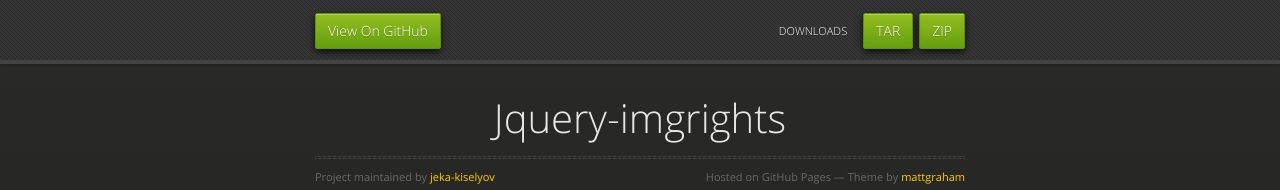
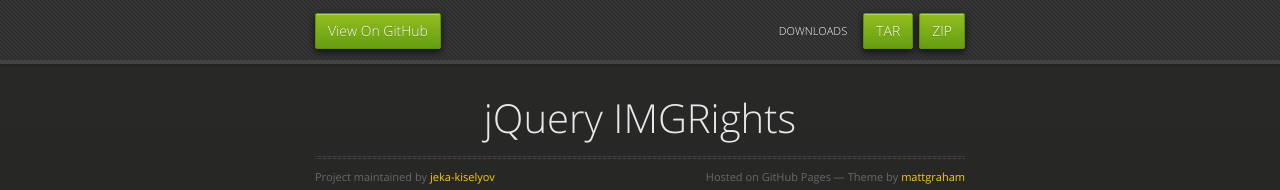
Before and after one commit to jeka-kiselyov/jquery-imgrights, a plain HTML site: page index.html in a window 1280 px wide. Shown: the top 190 px of the page. Drawn offline with nearby package versions, Linux system fonts and the light colour scheme.

Commit message:
page title

```diff
--- a/index.html
+++ b/index.html
@@ -43,7 +43,7 @@
 
       <section>
         <div id="title">
-          <h1>Jquery-imgrights</h1>
+          <h1>jQuery IMGRights</h1>
           <p></p>
           <hr>
           <span class="credits left">Project maintained by <a href="https://github.com/jeka-kiselyov">jeka-kiselyov</a></span>
```
